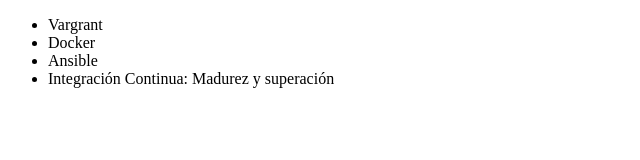
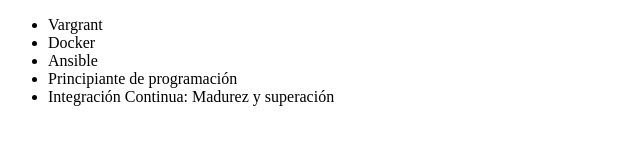
Before and after one commit to emmanuelg2/alura_cursos, a plain HTML site: page index.html in a window 1280 px wide. Shown: the whole page, without its empty margins (0-640 px from the left). Drawn offline with Linux system fonts and the light colour scheme.

Commit message:
Agrgar el elemento 'principiante de programación' a la lista de cursos

```diff
--- a/index.html
+++ b/index.html
@@ -9,6 +9,7 @@
             <li>Vargrant</li>
             <li>Docker</li>
             <li>Ansible</li>
+            <li>Principiante de programación</li>
             <li>Integración Continua: Madurez y superación</li>
         <ul>
     </body>
```
